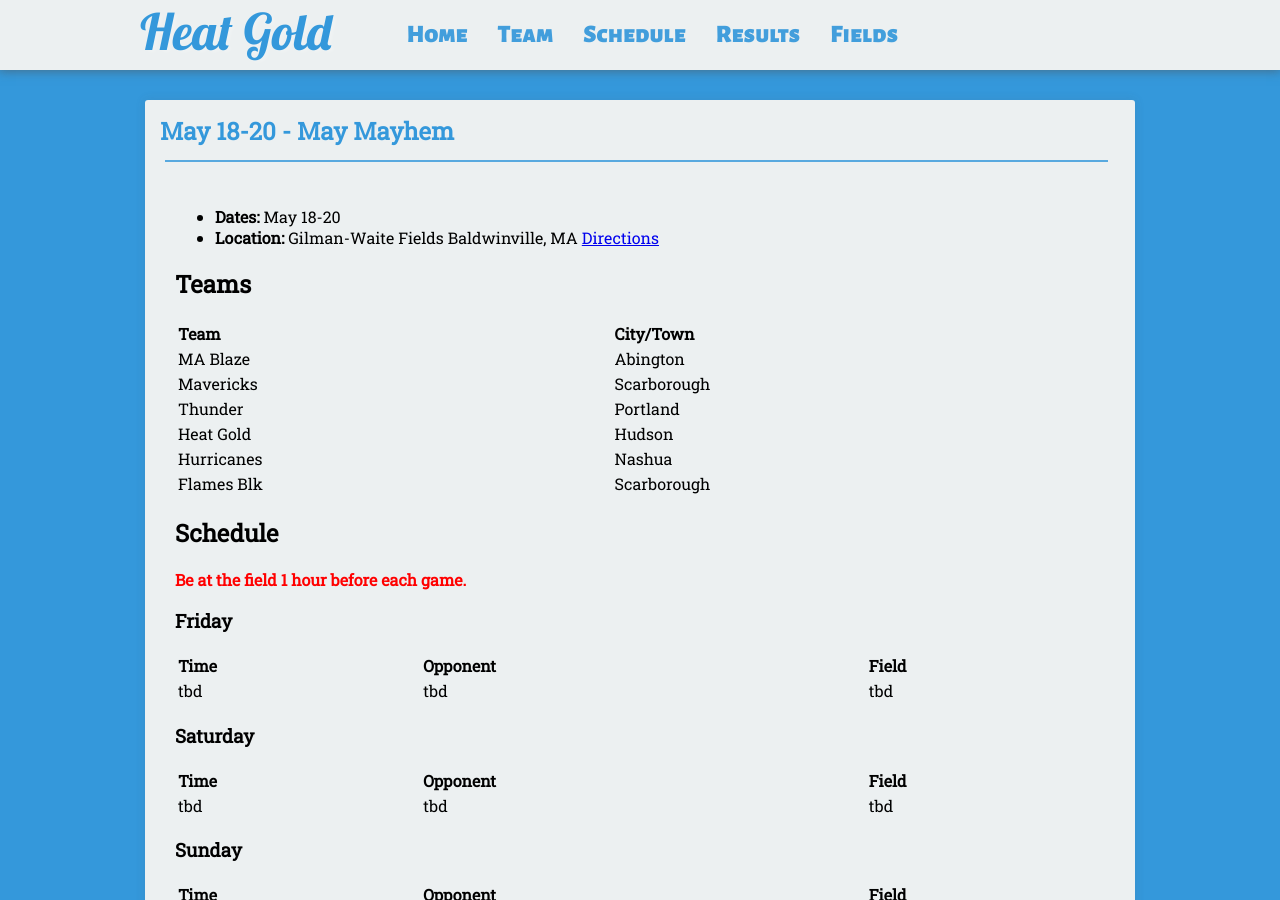
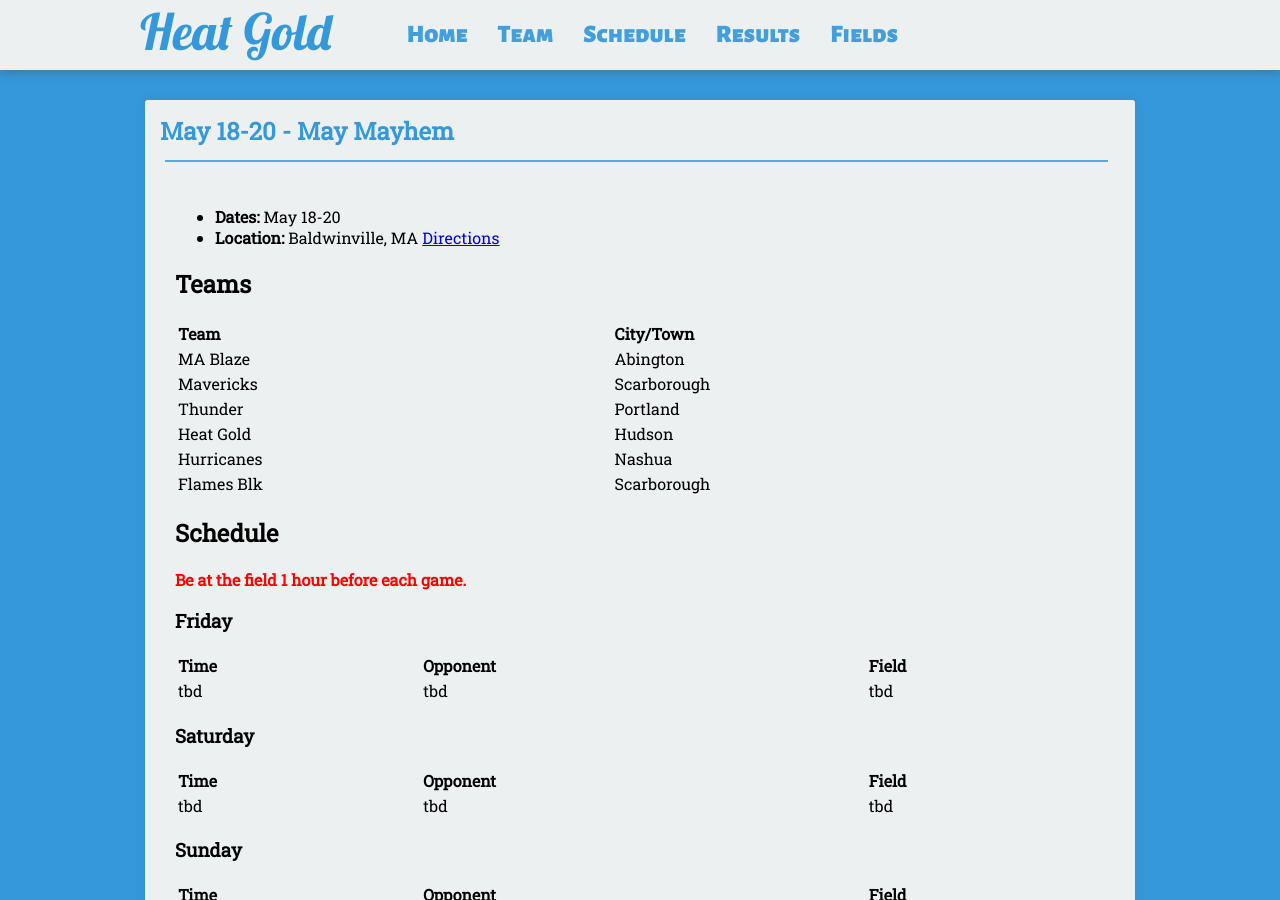
Before and after one commit to seanmerrow/ecf, a Jekyll site: the page built from _posts/2018-08-15-May-18.md, in a window 1280 px wide and 900 px high. Built offline with Jekyll 4.4.1, drawn with Linux system fonts in a browser that asks for light colours; nearby versions of some CDN libraries.

Commit message:
Update 2018-08-15-May-18.md

```diff
--- a/_posts/2018-08-15-May-18.md
+++ b/_posts/2018-08-15-May-18.md
@@ -9,10 +9,7 @@ category:
 - tournament
 ---
 * **Dates:** May 18-20
-* **Location:**
-Gilman-Waite Fields
-Baldwinville, MA
-[Directions](https://seanmerrow.github.io/heatgold/fields/tbd)
+* **Location:** Baldwinville, MA [Directions](https://seanmerrow.github.io/heatgold/fields/gilman-waite)
 
 ## Teams
 
```
